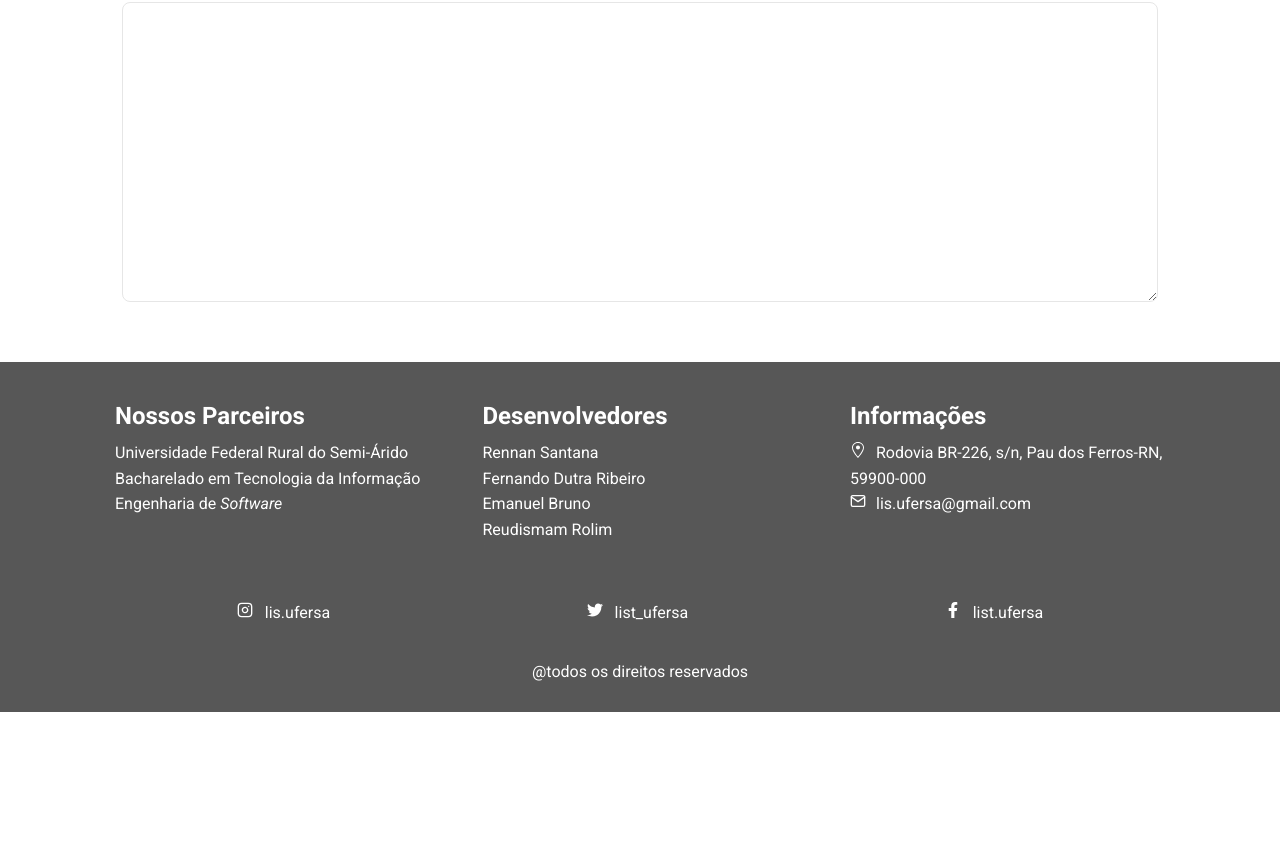
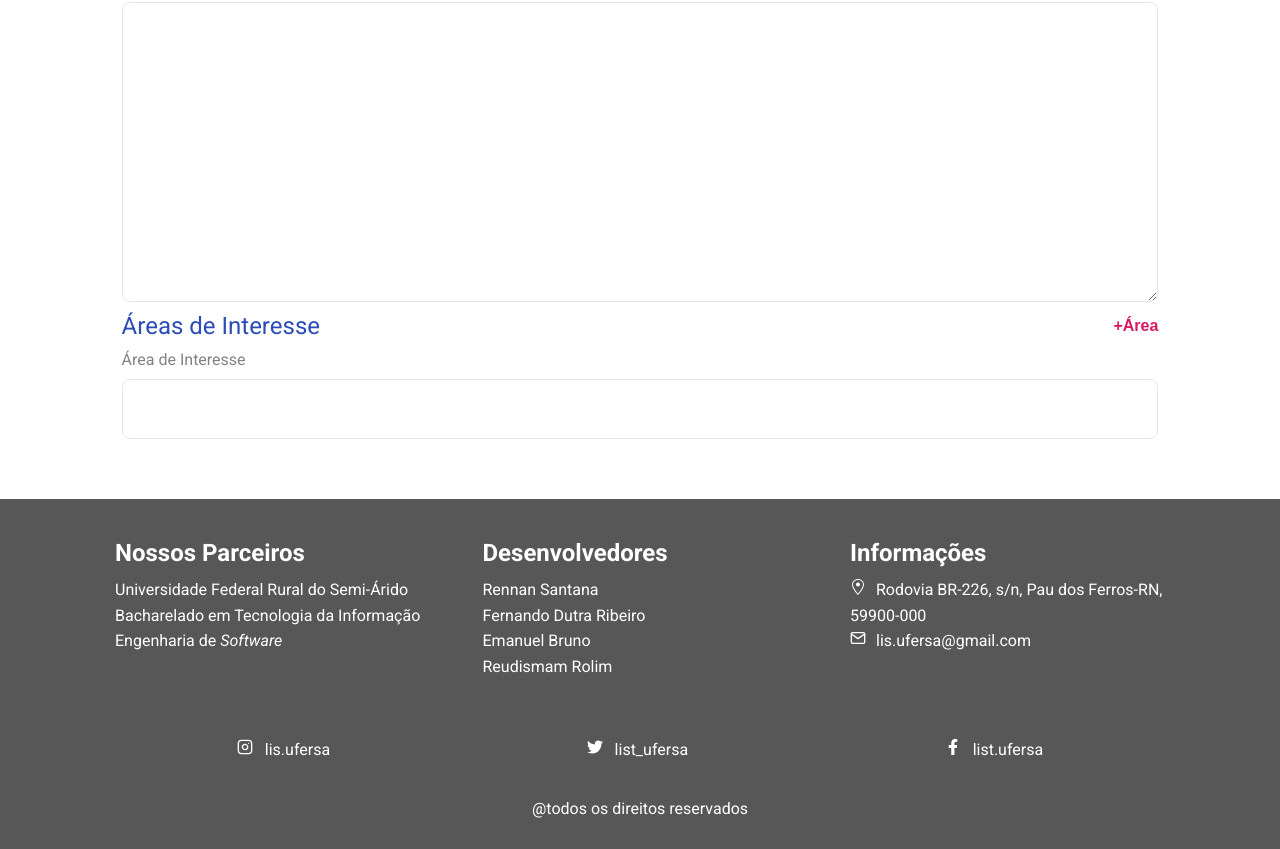
Before and after one commit to reudismam/LIS-lab, a React (Create React App) app: page /signup in a window 1280 px wide. Shown: the part 1419-2268 px from the top of the page. Before the commit the page ends 2131 px from the top, so only its background shows below. Built offline with nearby package versions, Linux system fonts and the light colour scheme.

Commit message:
Concluindo a seção área de interesse.

```diff
--- a/src/pages/CriarConta/index.tsx
+++ b/src/pages/CriarConta/index.tsx
@@ -45,6 +45,19 @@ const Contato = styled.div`
 `
 const Property = styled.div`
 
+`
+
+const TopFieldSet = styled.div`
+    display: flex;
+    justify-content: space-between;
+`
+
+const PlusButton = styled.button`
+    border: none;
+    background-color: var(--branco);
+    color: var(--secundaria);
+    font-size: 1.6rem;
+    font-weight: bold;
 `
 
 export default function CriarConta() {
@@ -104,6 +117,15 @@ export default function CriarConta() {
                     </Property>
                     <TextArea name="bio" label=" Bio (max  300 caracteres)"/>
                 </FieldSet>
+                <FieldSet>
+                    <TopFieldSet>
+                        <Legend>
+                            Áreas de Interesse
+                        </Legend>
+                        <PlusButton>+Área</PlusButton>
+                    </TopFieldSet>
+                    <Input name="area" label="Área de Interesse"/>
+                </FieldSet>
             </Form>
         </PageTemplate>
     );
```
Also changed, not shown: 1 other file (tests, documents, lock files or other folders).
